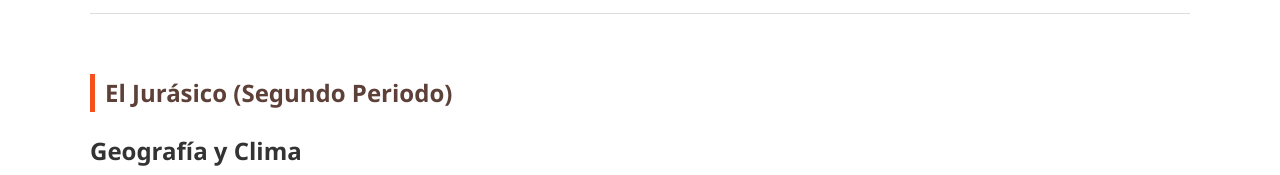
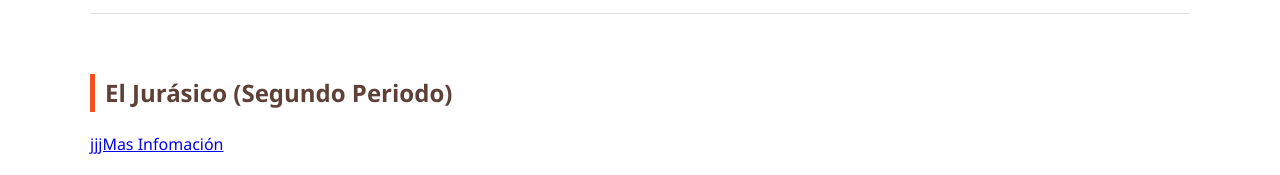
Before and after one commit to franciscojralv/franciscojralv, a plain HTML site: page index.html in a window 1280 px wide. Shown: the part 5480-5655 px from the top of the page. Drawn offline with Linux system fonts and the light colour scheme.

Commit message:
Update index.html

```diff
--- a/index.html
+++ b/index.html
@@ -166,6 +166,9 @@
 
         <section id="neolitico">
             <h2>El Jurásico (Segundo Periodo)</h2>
+             <a href="2.html" target="_blank" rel="noopener">
+  jjjMas Infomación
+            </a>
             <p><h1>Geografía y Clima</h1></p>
             <p><strong>División de Pangea</strong> El supercontinente continuó fragmentándose en dos grandes masas: Laurasia al norte y Gondwana al sur, separadas por el mar de Tetis</p>
             <img src="https://2.bp.blogspot.com/-I3Ubje-0kSo/W0OaBITUYCI/AAAAAAAAJ4k/HZ4iU5Gjl3obWOo9YqXStKcYc_LOSWIlwCLcBGAs/s320/laurasia-gondwana.jpg">
```
